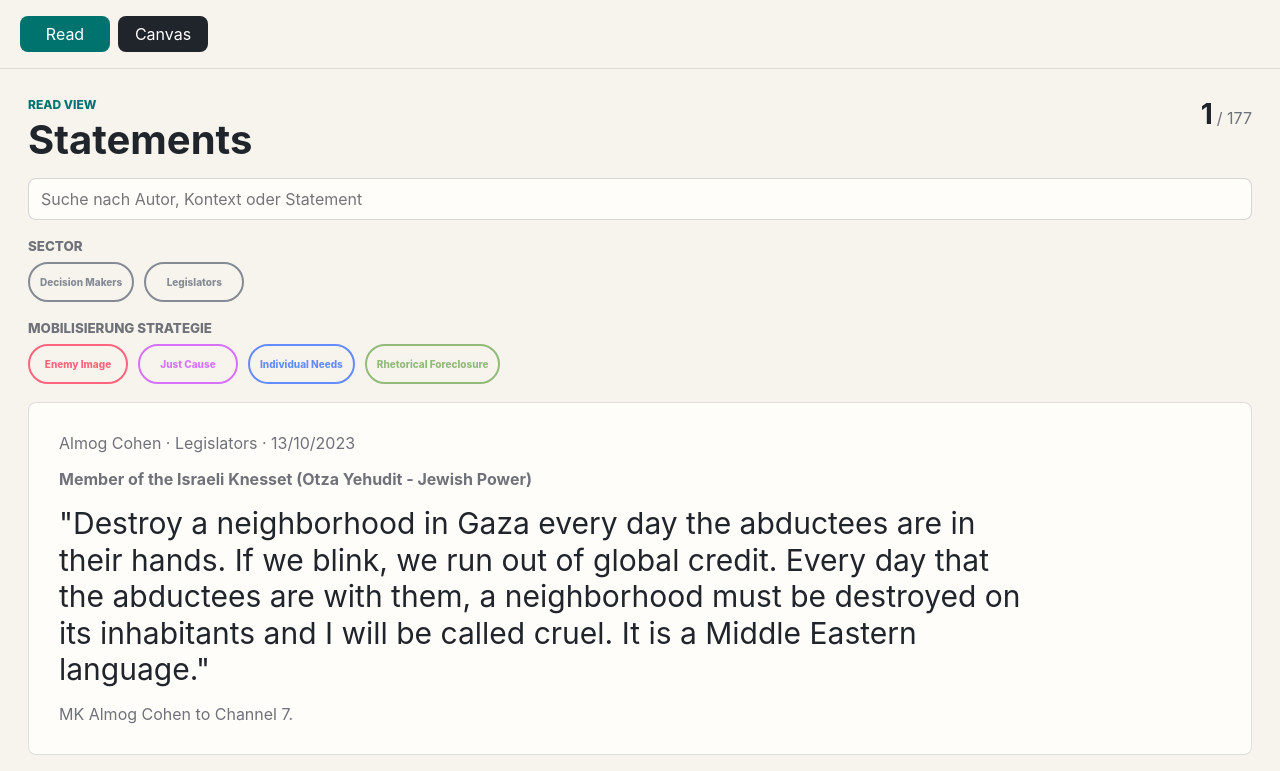
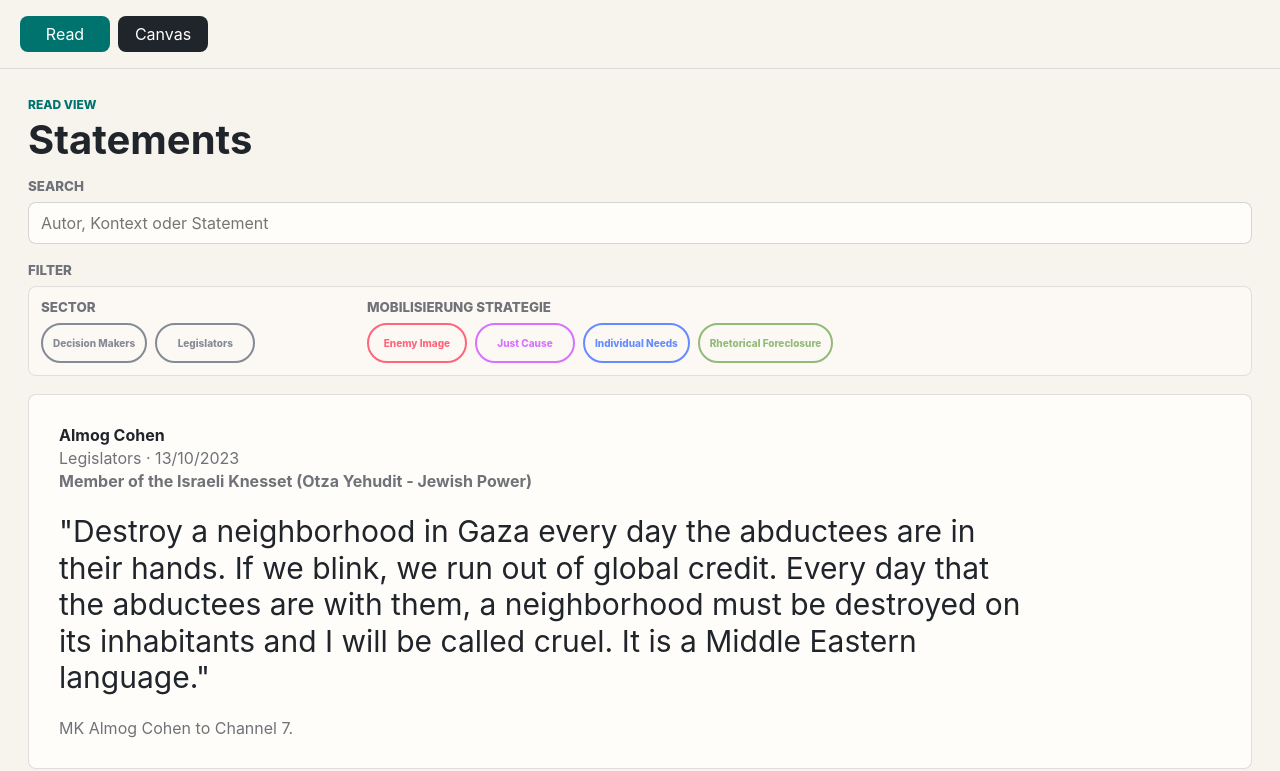
Before and after one commit to eligi9/intend, a Vue app: page / in a window 1280 px wide. Shown: the top 771 px of the page. Built offline with nearby package versions, Linux system fonts and the light colour scheme.

Commit message:
Refine read view controls and annotations

```diff
--- a/src/components/ReadView.vue
+++ b/src/components/ReadView.vue
@@ -115,22 +115,23 @@ function toggleOverLabel(label: IntentLabelKey) {
         <p class="eyebrow">Read View</p>
         <h2>Statements</h2>
       </div>
-
-      <div class="read-count">
-        <strong>{{ currentRecordPosition.current }}</strong>
-        <span>/ {{ currentRecordPosition.total }}</span>
-      </div>
     </header>
 
-    <div class="read-filters">
+    <section class="read-controls" aria-label="Statement Filter">
+      <div class="read-search">
+        <small>Search</small>
         <input
           :value="filters.query"
           type="search"
-        placeholder="Suche nach Autor, Kontext oder Statement"
+          placeholder="Autor, Kontext oder Statement"
           @input="store.setQuery(($event.target as HTMLInputElement).value)"
         />
       </div>
 
+      <div class="filter-column">
+        <small>Filter</small>
+
+        <div class="filter-panel">
           <section class="filter-group" aria-label="Sector Filter">
             <small>Sector</small>
             <div class="filter-row">
@@ -158,13 +159,17 @@ function toggleOverLabel(label: IntentLabelKey) {
               />
             </div>
           </section>
+        </div>
+      </div>
+    </section>
 
     <button v-if="currentRecord" type="button" class="reader-surface" @click="store.nextRecord">
-      <span class="reader-meta">
-        {{ currentRecord.author }} · {{ currentRecord.sector }} · {{ currentRecord.date }}
-      </span>
+      <span class="reader-heading">
+        <strong>{{ currentRecord.author }}</strong>
+        <span>{{ currentRecord.sector }} · {{ currentRecord.date }}</span>
 
         <span class="reader-position">{{ currentRecord.position }}</span>
+      </span>
 
       <span class="reader-statement">{{ currentRecord.statement }}</span>
 
@@ -179,6 +184,10 @@ function toggleOverLabel(label: IntentLabelKey) {
     <div v-if="currentRecord" class="read-actions">
       <button type="button" @click="store.previousRecord">Zurück</button>
       <button type="button" @click="store.nextRecord">Nächstes Statement</button>
+      <div class="read-count">
+        <strong>{{ currentRecordPosition.current }}</strong>
+        <span>/ {{ currentRecordPosition.total }}</span>
+      </div>
     </div>
 
     <section v-if="visibleSubLabels.length > 0" class="label-strip" aria-label="Aktive Sublabels">
@@ -196,10 +205,13 @@ function toggleOverLabel(label: IntentLabelKey) {
         v-for="annotation in annotations"
         :key="`${annotation.label}-${annotation.type}-${annotation.text}`"
         :style="{ '--annotation-color': annotation.color }"
-        :title="annotation.briefJustification ?? undefined"
+        :tabindex="annotation.briefJustification ? 0 : undefined"
       >
         <small>{{ annotation.label }} · {{ annotation.type }}</small>
         <p>{{ annotation.text }}</p>
+        <span v-if="annotation.briefJustification" class="annotation-tooltip" role="tooltip">
+          {{ annotation.briefJustification }}
+        </span>
       </article>
     </section>
   </section>
--- a/src/styles.css
+++ b/src/styles.css
@@ -173,9 +173,7 @@ button.active {
 }
 
 .read-toolbar {
-  display: flex;
-  align-items: start;
-  justify-content: space-between;
+  display: grid;
   gap: 20px;
 }
 
@@ -197,36 +195,54 @@ button.active {
   font-size: 28px;
 }
 
-.read-filters {
-  display: flex;
-  flex-wrap: wrap;
-  gap: 10px;
+.read-controls {
+  display: grid;
+  grid-template-columns: 1fr;
+  gap: 18px;
+  align-items: start;
 }
 
-.read-filters input {
-  flex: 1 1 300px;
-  padding: 0 12px;
-}
-
+.read-search,
+.filter-column,
+.filter-panel,
 .filter-group {
   display: grid;
   gap: 8px;
 }
 
+.read-search small,
+.filter-column > small,
 .filter-group small {
   font-weight: 800;
   text-transform: uppercase;
 }
 
+.read-search input {
+  width: 100%;
+  padding: 0 12px;
+}
+
+.filter-panel {
+  grid-template-columns: minmax(180px, 0.36fr) minmax(360px, 1fr);
+  align-items: start;
+  width: 100%;
+  max-width: none;
+  gap: 12px;
+  padding: 12px;
+  border: 1px solid rgba(32, 36, 43, 0.12);
+  border-radius: 8px;
+  background: rgba(255, 253, 250, 0.58);
+}
+
 .filter-row {
   display: flex;
   flex-wrap: wrap;
-  gap: 10px;
+  gap: 8px;
 }
 
 .reader-surface {
   display: grid;
-  gap: 16px;
+  gap: 22px;
   width: 100%;
   min-height: 310px;
   padding: 30px;
@@ -243,7 +259,17 @@ button.active {
   border-color: rgba(0, 115, 111, 0.45);
 }
 
-.reader-meta,
+.reader-heading {
+  display: grid;
+  gap: 3px;
+}
+
+.reader-heading strong {
+  color: #20242b;
+  font-size: 16px;
+}
+
+.reader-heading span,
 .reader-context,
 .reader-position {
   color: #6f7278;
@@ -261,11 +287,16 @@ button.active {
 
 .read-actions {
   display: flex;
+  align-items: center;
   gap: 10px;
 }
 
 .read-actions button {
   padding: 0 16px;
+}
+
+.read-actions .read-count {
+  margin-left: auto;
 }
 
 .label-strip {
@@ -297,11 +328,17 @@ button.active {
 }
 
 .annotation-list article {
+  position: relative;
   padding: 16px;
   border: 1px solid var(--annotation-color);
   border-radius: 8px;
   color: var(--annotation-color);
   background: color-mix(in srgb, var(--annotation-color) 12%, transparent);
+  outline: none;
+}
+
+.annotation-list article:focus-visible {
+  box-shadow: 0 0 0 3px color-mix(in srgb, var(--annotation-color) 28%, transparent);
 }
 
 .annotation-list article small {
@@ -311,6 +348,36 @@ button.active {
 .annotation-list p {
   margin: 6px 0 0;
   line-height: 1.45;
+}
+
+.annotation-tooltip {
+  position: absolute;
+  z-index: 5;
+  left: 16px;
+  bottom: calc(100% + 8px);
+  display: block;
+  width: min(520px, calc(100vw - 72px));
+  padding: 12px 14px;
+  border: 1px solid var(--annotation-color);
+  border-radius: 8px;
+  color: var(--annotation-color);
+  background: color-mix(in srgb, var(--annotation-color) 14%, #fffdfa);
+  box-shadow: 0 12px 30px rgba(32, 36, 43, 0.16);
+  font-size: 13px;
+  line-height: 1.4;
+  opacity: 0;
+  pointer-events: none;
+  transform: translateY(4px);
+  transition:
+    opacity 120ms ease,
+    transform 120ms ease;
+}
+
+.annotation-list article:hover .annotation-tooltip,
+.annotation-list article:focus-visible .annotation-tooltip,
+.annotation-list article:focus-within .annotation-tooltip {
+  opacity: 1;
+  transform: translateY(0);
 }
 
 .empty-state {
@@ -345,8 +412,26 @@ button.active {
     padding: 20px;
   }
 
+  .read-controls {
+    grid-template-columns: 1fr;
+  }
+
+  .filter-panel {
+    grid-template-columns: 1fr;
+  }
+
   .read-toolbar {
     display: grid;
+  }
+
+  .read-actions {
+    flex-wrap: wrap;
+  }
+
+  .read-actions .read-count {
+    width: 100%;
+    margin-left: 0;
+    justify-content: flex-end;
   }
 
   .reader-surface {
```
Lines whose indentation alone changed are shown as unchanged.
